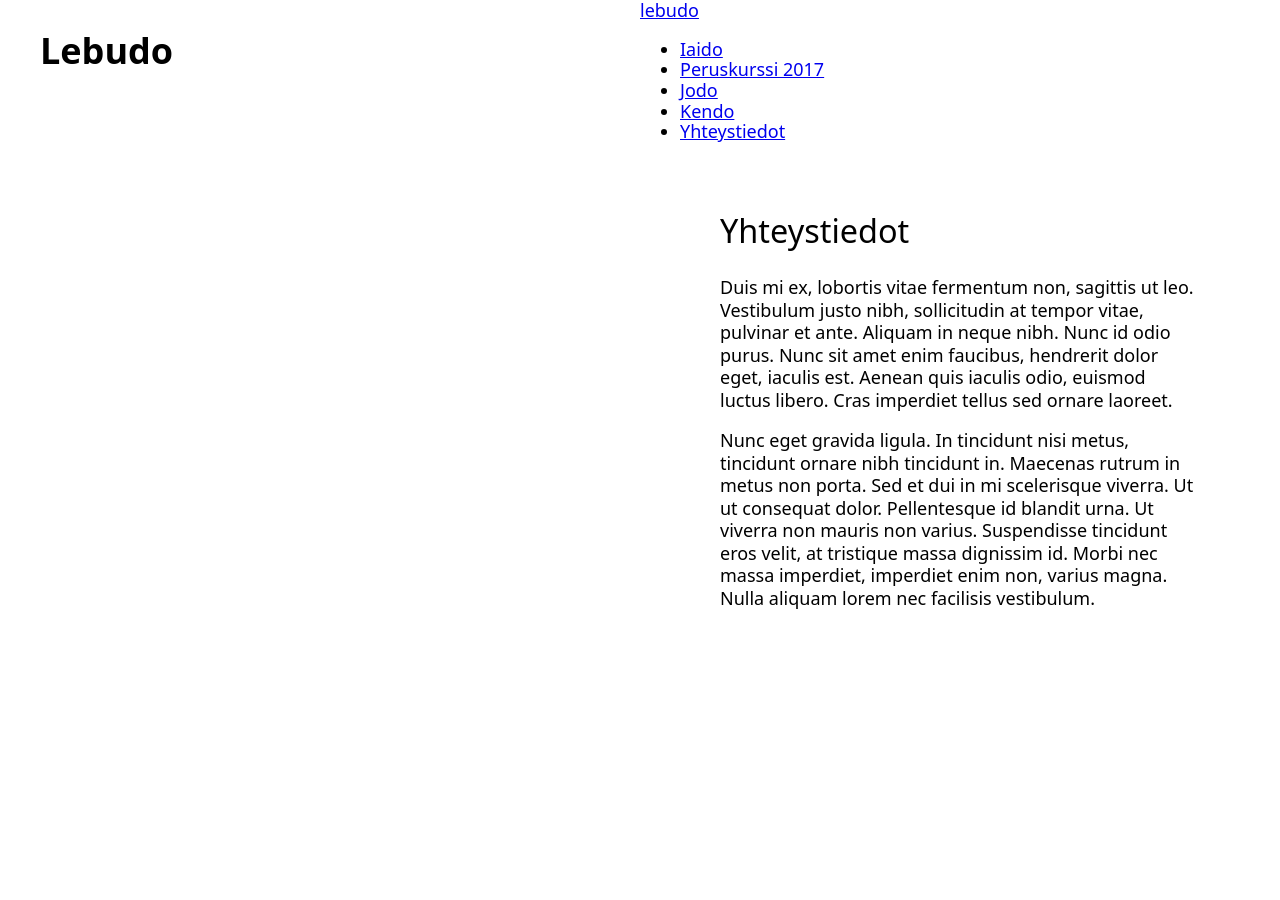
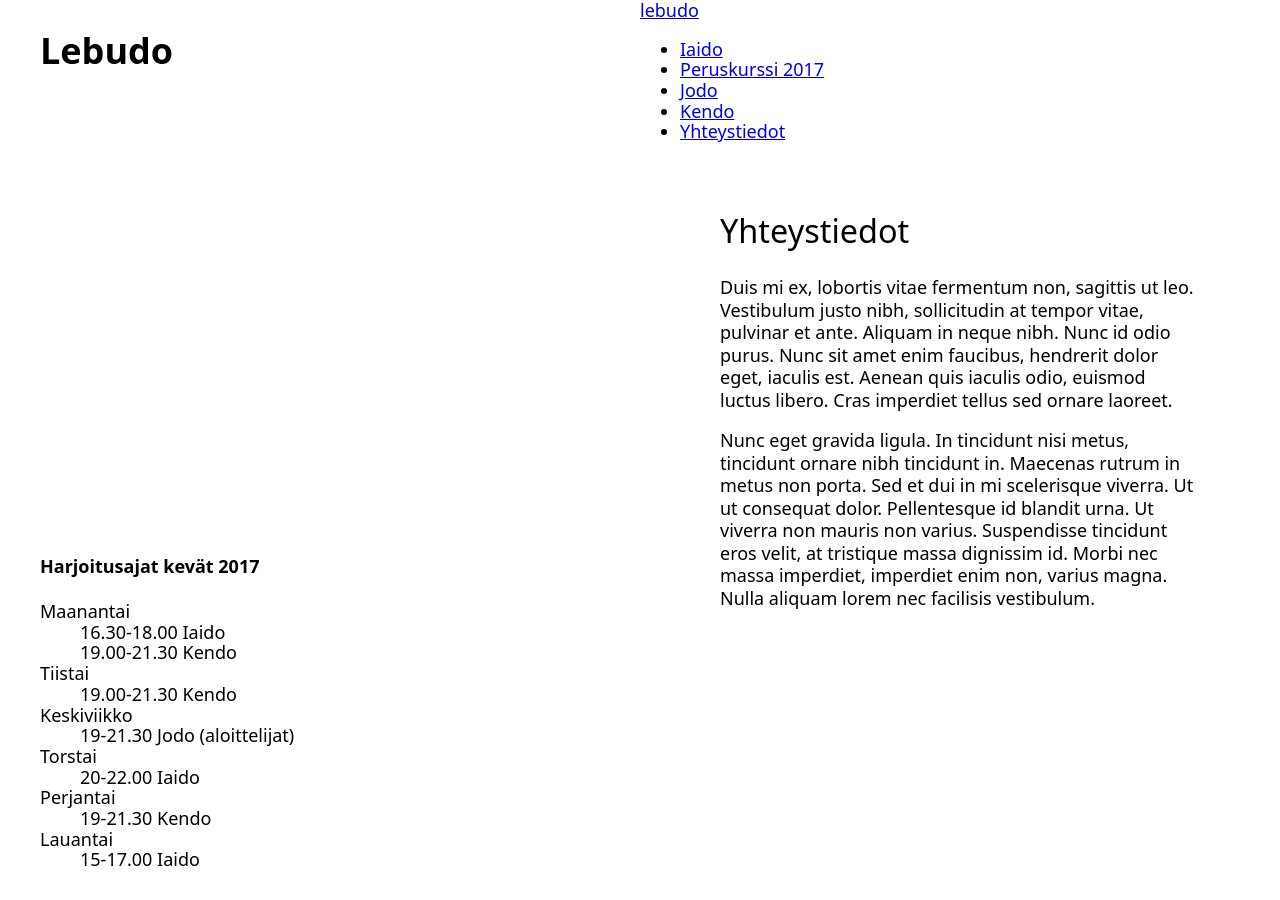
Before and after one commit to lime/lebudo, a Jekyll site: the page built from yhteystiedot.md, in a window 1280 px wide. Built offline with Jekyll 4.4.1, drawn with Linux system fonts in a browser that asks for light colours.

Commit message:
Add training times to left section

```diff
--- a/_layouts/page.html
+++ b/_layouts/page.html
@@ -20,6 +20,33 @@ layout: default
       ">
         Lebudo
       </h1>
+      <dl style="
+        position: absolute;
+        bottom: 30px;
+        left: 40px;
+        margin: 0;
+        padding: 0;
+      ">
+        <h4>Harjoitusajat kevät 2017</h4>
+        <dt>Maanantai</dt>
+        <dd>16.30-18.00 Iaido</dd>
+        <dd>19.00-21.30 Kendo</dd>
+
+        <dt>Tiistai</dt>
+        <dd>19.00-21.30 Kendo</dd>
+
+        <dt>Keskiviikko</dt>
+        <dd>19-21.30 Jodo (aloittelijat)</dd>
+
+        <dt>Torstai</dt>
+        <dd>20-22.00 Iaido</dd>
+
+        <dt>Perjantai</dt>
+        <dd>19-21.30 Kendo</dd>
+
+        <dt>Lauantai</dt>
+        <dd>15-17.00 Iaido</dd>
+      </dl>
     </div>
   </div>
 
```
